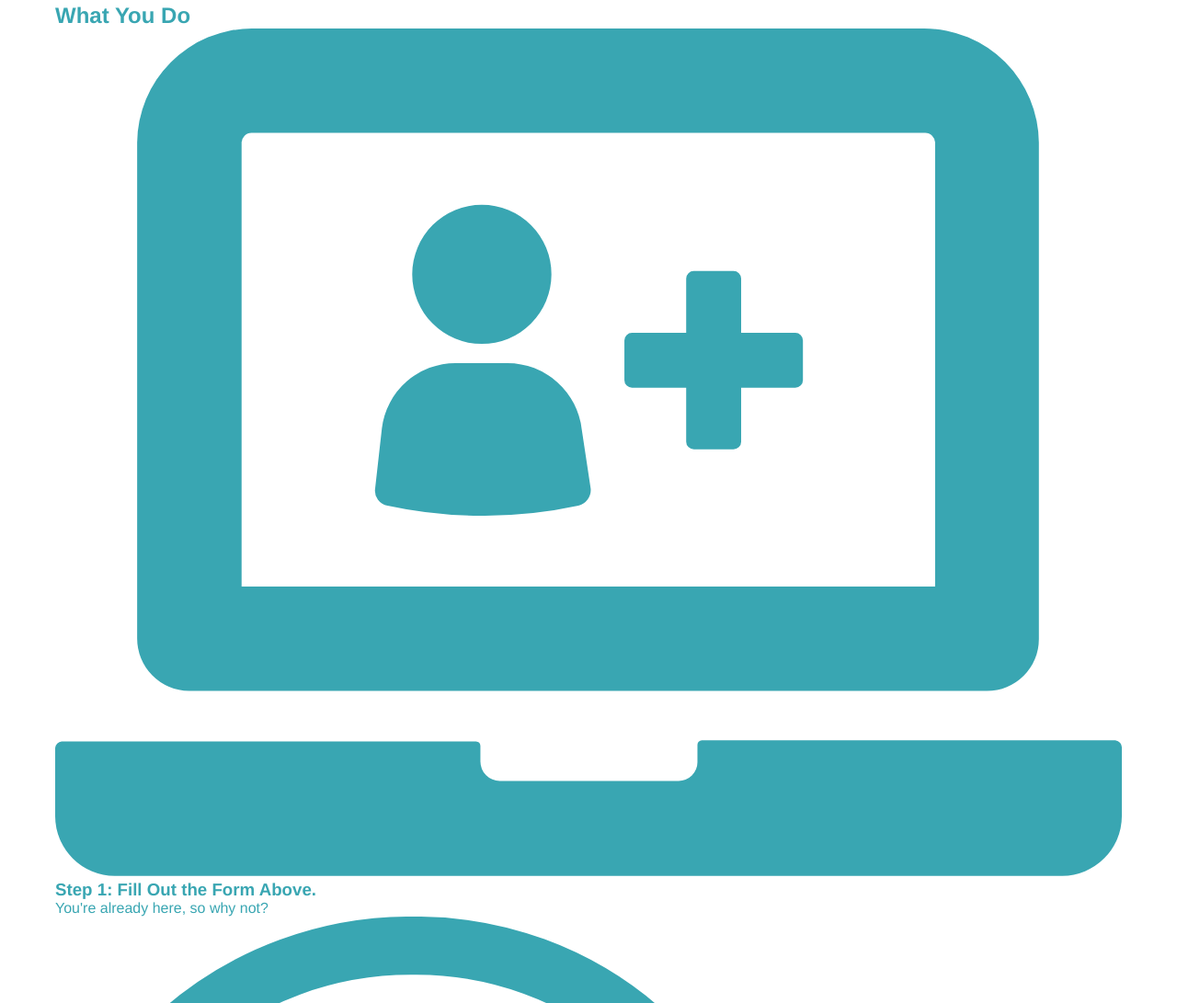
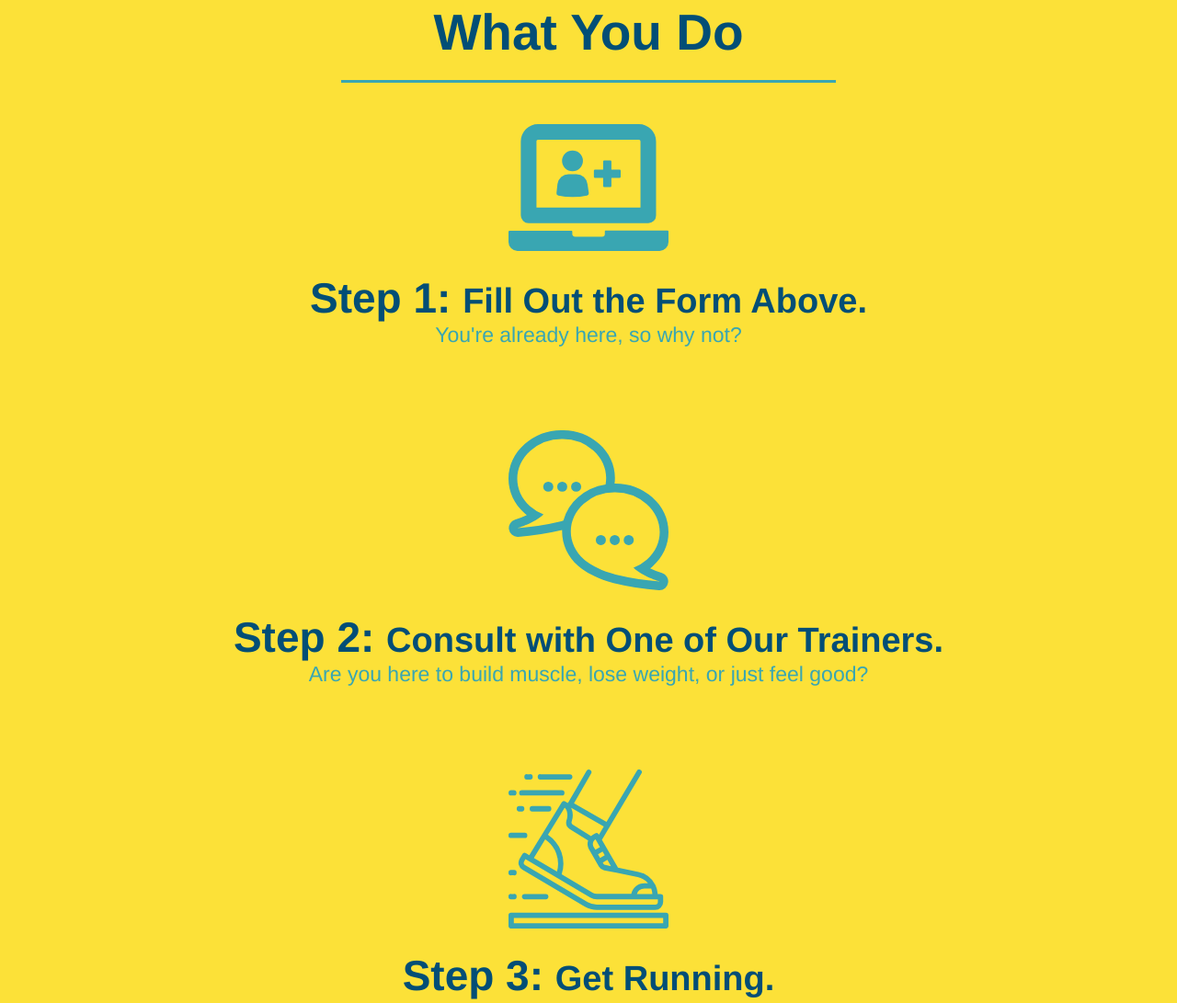
Before and after one commit to GodOfLuck00/run-buddy, a plain HTML site: page index.html in a window 1280 px wide. Shown: the part 1117-2208 px from the top of the page at 92% size. Drawn offline with Linux system fonts and the light colour scheme.

Commit message:
style what you do section

```diff
--- a/assets/css/style.css
+++ b/assets/css/style.css
@@ -129,14 +129,7 @@ section {
 }
 
 .intro h2 {
-    /* add this alongside your other declarations */
-    display: inline-block;
-    font-size: 55px;
-    color: #024e76;
-    margin-bottom: 35px;
-    padding: 0 100px 20px 100px;
-    border-bottom: 3px solid;
-    border-color: #fce138;
+    /* remove this entire CSS rule */
 }
 
 .intro p {
@@ -147,3 +140,53 @@ section {
     width: 80%;
     font-size: 20px;
 }
+
+.steps {
+    text-align: center;
+    background: #fce138;
+}
+
+.steps div {
+    margin-bottom: 80px;
+}
+
+.steps img {
+    width: 15%;
+    margin: 10px 0;
+}
+
+.steps h3 {
+    color: #024e76;
+    font-size: 46px;
+    margin-top: 10px;
+}
+
+.steps p {
+    color: #39a6b2;
+    font-size: 23px;
+}
+
+.steps span {
+    font-size: 38px;
+}
+
+.steps h2 {
+    /* remove this entire CSS rule too */
+}
+
+.section-title {
+    font-size: 55px;
+    color: #024e76;
+    margin-bottom: 35px;
+    padding: 0 100px 20px 100px;
+    display: inline-block;
+    border-bottom: 3px solid;
+}
+
+.primary-border {
+    border-color: #fce138;
+}
+
+.secondary-border {
+    border-color: #39a6b2;
+}
--- a/index.html
+++ b/index.html
@@ -66,38 +66,38 @@
 
         <!-- "what we do" section -->
         <section id="what-we-do" class="intro">
-            <h2>What We Do</h2>
+            <h2 class="section-title primary-border">What We Do</h2>
             <p>
                 butcher selfies chambray shabby chic gentrify readymade yr Echo Park XOXO tumblr normcore banksy direct trade Blue Bottle chillwave you probably haven't heard of them single-origin coffee Vice fanny pack fixie Odd Future Austin fingerstache pickled twee synth Wes Anderson Thundercats viral bitters flannel meggings narwhal Marfa Schlitz sustainable Intelligentsia umami deep v craft
             </p>
         </section>
 
         <!-- "what you do" section -->
-        <section id="what-you-do">
-            <h2>What You Do</h2>
+        <section id="what-you-do" class="steps">
+            <h2 class="section-title secondary-border">What You Do</h2>
 
             <div>
                 <!-- insert this img element-->
                 <img src="./assets/images/step-1.svg" alt="" />
-                <h3>Step 1: Fill Out the Form Above.</h3>
+                <h3>Step 1: <span>Fill Out the Form Above.</span></h3>
                 <p>You're already here, so why not?</p>
             </div>
 
             <div>
                 <img src="./assets/images/step-2.svg" alt="" />
-                <h3>Step 2: Consult with One of Our Trainers.</h3>
+                <h3>Step 2: <span>Consult with One of Our Trainers.</span></h3>
                 <p>Are you here to build muscle, lose weight, or just feel good?</p>
             </div>
 
             <div>
                 <img src="./assets/images/step-3.svg" alt="" />
-                <h3>Step 3: Get Running.</h3>
+                <h3>Step 3: <span>Get Running.</span></h3>
                 <p>Hit the ground running (literally) once your trainer lays out your plan.</p>
             </div>
 
             <div>
                 <img src="./assets/images/step-4.svg" alt="" />
-                <h3>Step 4: See Results.</h3>
+                <h3>Step 4: <span>See Results.</span></h3>
                 <p>Bi-weekly checkins with your trainer will keep you focused.</p>
             </div>
         </section>
```
